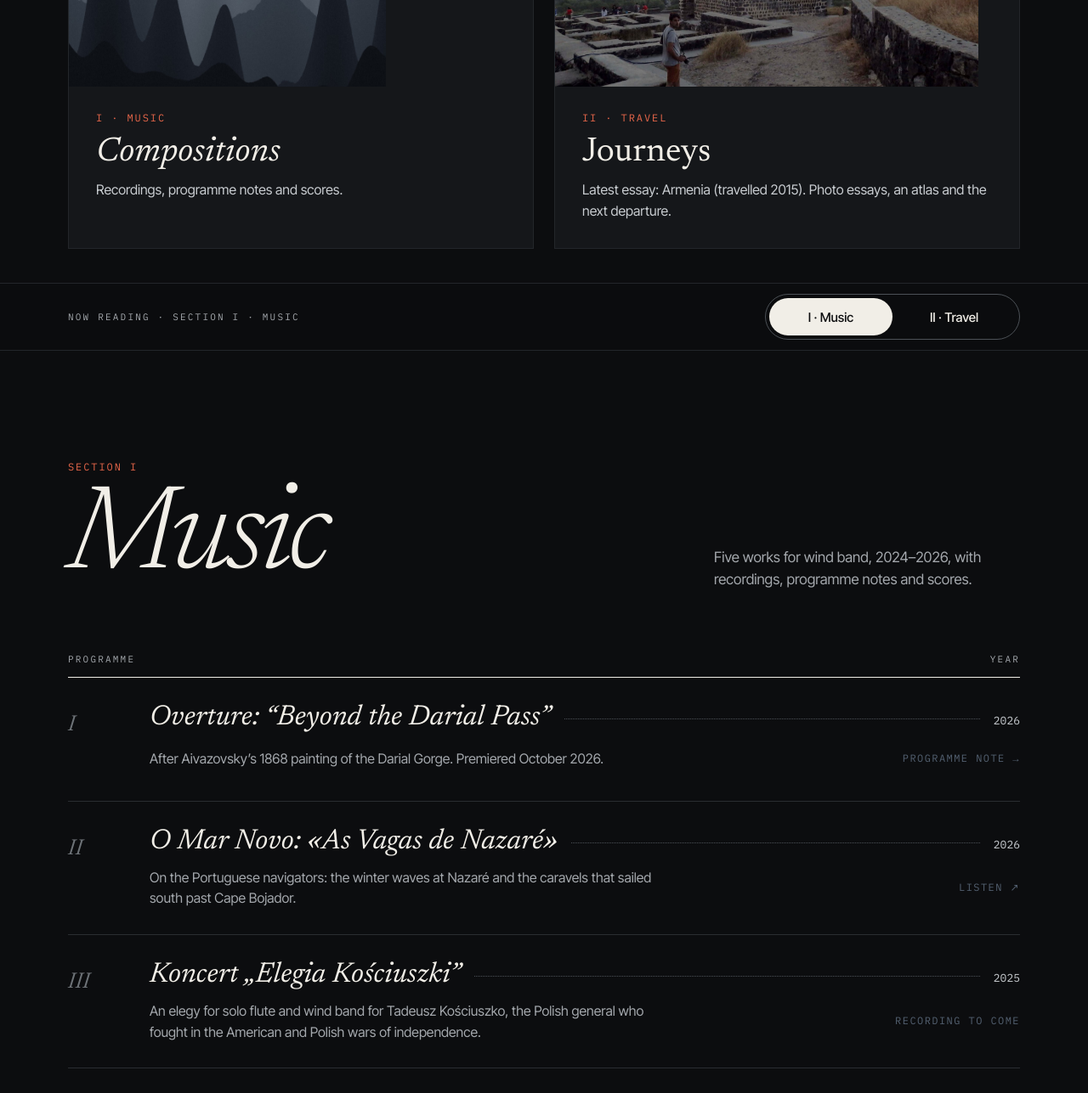
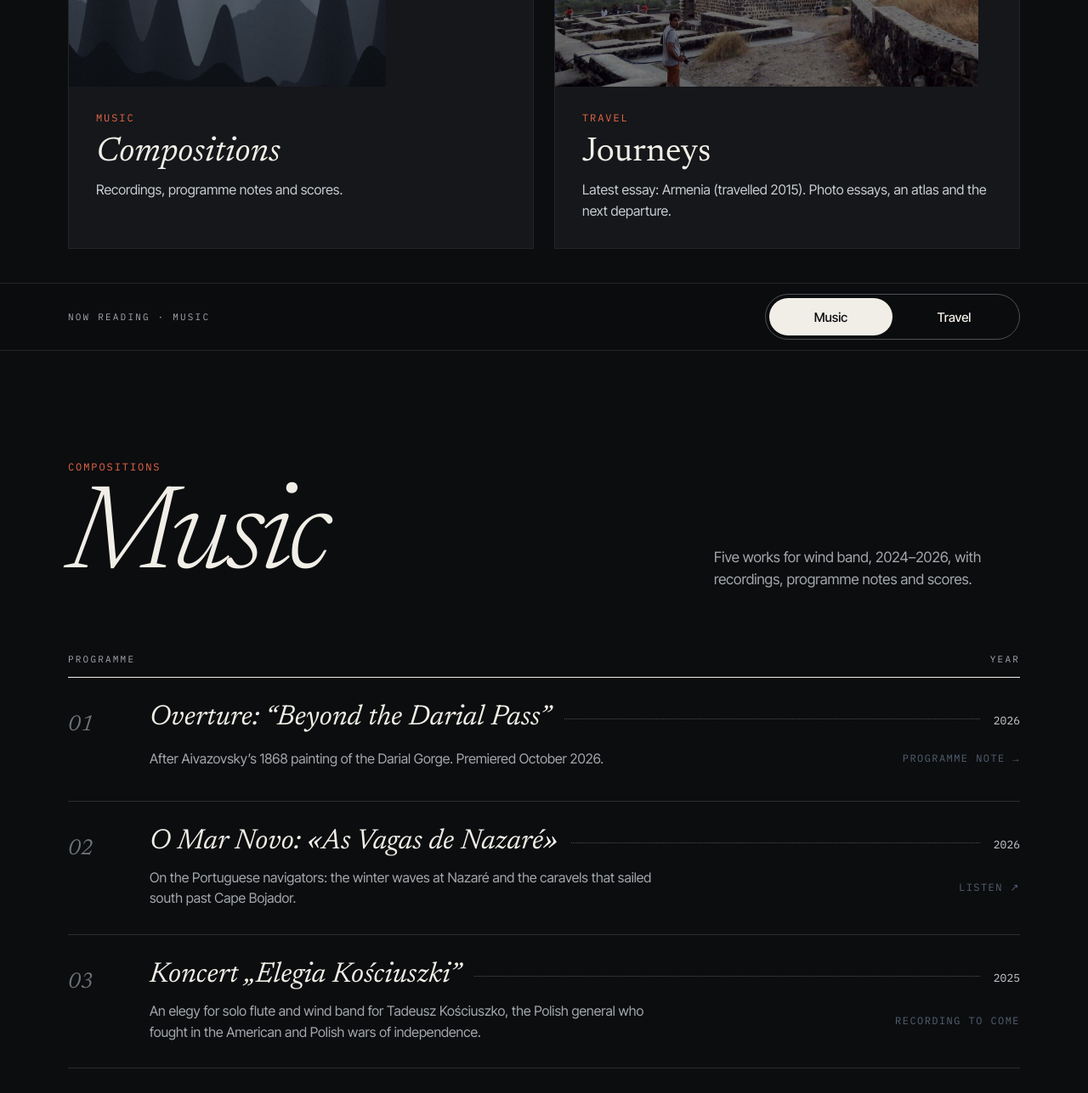
Before and after one commit to shaunjithompson/two-worlds, a plain HTML site: page index.html in a window 1280 px wide. Shown: the part 720-2007 px from the top of the page at 85% size. Drawn offline with Linux system fonts and the light colour scheme.

Commit message:
Map at the very top of Travel; drop the roman-numeral section labels
Co-Authored-By: Claude Opus 5.5 <noreply@anthropic.com>
Claude-Session: https://claude.ai/code/session_011W9MV2NAYqhQ7L2UCCCUzb

```diff
--- a/index.html
+++ b/index.html
@@ -74,7 +74,7 @@ h1 span { display: block; }
 h2.music { margin: 0; font-family: 'Newsreader', Georgia, serif; font-weight: 300; font-style: italic; font-size: clamp(72px, 11vw, 168px); line-height: .85; letter-spacing: -.04em; }
 h2.travel { margin: 0; font-weight: 600; font-size: clamp(72px, 11vw, 168px); line-height: .85; letter-spacing: -.05em; text-transform: uppercase; }
 
-/* I · music programme */
+/* music programme */
 #music .sec-top p { color: var(--mute); }
 .prog-head { margin-top: 72px; display: flex; justify-content: space-between; font-size: 11px; letter-spacing: .2em; color: var(--mute); }
 .prog-rule { margin-top: 12px; height: 1px; background: var(--paper); }
@@ -92,7 +92,7 @@ h2.travel { margin: 0; font-weight: 600; font-size: clamp(72px, 11vw, 168px); li
 .prog li:hover .ln, .prog li:focus-within .ln, .prog li.lit .ln { opacity: 1; }
 .prog .ln a { padding: 10px 0; }
 
-/* II · travel spread (paper) */
+/* travel spread (paper) */
 .paper { background: var(--paper); color: #111214; }
 .paper a:hover { color: var(--oxide); }
 #travel .sec-top p { color: #4F5350; }
@@ -148,7 +148,8 @@ h2.travel { margin: 0; font-weight: 600; font-size: clamp(72px, 11vw, 168px); li
 @media (prefers-reduced-motion: reduce) { .peek, .peek-imgs img { transition: none; } }
 
 /* travel: map first */
-.map-wrap { margin-top: 64px; }
+.map-wrap { margin-top: 64px; } .map-wrap.top { margin-top: 0; } .travel-sec { padding-top: 40px; } .travel-sec .sec-top { margin-top: 88px; }
+.travel-sec .list-head { margin-top: 72px; }
 .map { position: relative; width: 100%; height: clamp(380px, 64vh, 680px); overflow: hidden; background: #121417; border: 1px solid #23262A; touch-action: pan-y; cursor: grab; user-select: none; -webkit-user-select: none; }
 .map.dragging { cursor: grabbing; } .map.over-pin { cursor: pointer; }
 .map > canvas, .map-layer { position: absolute; inset: 0; width: 100%; height: 100%; pointer-events: none; }
@@ -163,6 +164,7 @@ h2.travel { margin: 0; font-weight: 600; font-size: clamp(72px, 11vw, 168px); li
 .pin[aria-pressed="true"] i { width: 18px; height: 18px; background: var(--oxide-light); box-shadow: 0 0 0 10px rgba(232,103,74,.25); }
 .pin-label { position: absolute; transform: translate(20px, -50%); padding: 5px 12px; border-radius: 999px; background: var(--paper); color: var(--ink); font-size: 13px; white-space: nowrap; pointer-events: none; opacity: 0; }
 .pin:focus-visible + .pin-label { opacity: 1; }
+@media (max-width: 700px) { .map { height: 380px; } }
 .map-cap { margin: 10px 0 0; font-size: 12px; color: #6B6F6C; } .map-cap a { border-bottom: 1px solid currentColor; }
 
 /* essay entry with a rolling carousel on hover */
@@ -232,64 +234,58 @@ footer .fine { margin-top: 72px; padding-top: 20px; border-top: 1px solid var(--
 <section class="wrap doors" aria-label="Two ways in">
   <button type="button" class="door rise d3" data-pick="music">
     <span class="pic"><img class="drift" src="assets/gorge.jpg" alt=""></span>
-    <span class="txt"><span class="mono k">I · Music</span><span class="h"><em>Compositions</em></span><span class="s">Recordings, programme notes and scores.</span></span>
+    <span class="txt"><span class="mono k">Music</span><span class="h"><em>Compositions</em></span><span class="s">Recordings, programme notes and scores.</span></span>
   </button>
   <button type="button" class="door rise d4" data-pick="travel">
     <span class="pic"><img class="pan" src="assets/sevan.jpg" alt=""></span>
-    <span class="txt"><span class="mono k">II · Travel</span><span class="h">Journeys</span><span class="s">Latest essay: Armenia (travelled 2015). Photo essays, an atlas and the next departure.</span></span>
+    <span class="txt"><span class="mono k">Travel</span><span class="h">Journeys</span><span class="s">Latest essay: Armenia (travelled 2015). Photo essays, an atlas and the next departure.</span></span>
   </button>
 </section>
 
 <div class="bar" id="sides">
   <div class="wrap">
-    <span class="mono now" id="now">Now reading · Section I · Music</span>
+    <span class="mono now" id="now">Now reading · Music</span>
     <div class="switch" role="group" aria-label="Choose a side">
       <span class="thumb" aria-hidden="true"></span>
-      <button type="button" data-pick="music" aria-pressed="true">I · Music</button>
-      <button type="button" data-pick="travel" aria-pressed="false">II · Travel</button>
+      <button type="button" data-pick="music" aria-pressed="true">Music</button>
+      <button type="button" data-pick="travel" aria-pressed="false">Travel</button>
     </div>
   </div>
 </div>
 
-<!-- I · MUSIC -->
+<!-- MUSIC -->
 <div data-for="music">
   <section id="music" class="fade" aria-labelledby="music-h">
     <div class="wrap sec">
       <div class="sec-top">
-        <div><span class="mono k-red" style="color:var(--oxide-light)">Section I</span><h2 id="music-h" class="music">Music</h2></div>
+        <div><span class="mono k-red" style="color:var(--oxide-light)">Compositions</span><h2 id="music-h" class="music">Music</h2></div>
         <p>Five works for wind band, 2024–2026, with recordings, programme notes and scores.</p>
       </div>
       <div class="mono prog-head"><span>Programme</span><span>Year</span></div>
       <div class="prog-rule rule-in"></div>
       <ol class="prog">
-        <li id="row-darial"><span class="n">I</span><div><div class="row1"><a class="t" href="beyond-the-darial-pass.html">Overture: “Beyond the Darial Pass”</a><span class="dots" aria-hidden="true"></span><span class="y">2026</span></div><div class="row2"><span class="ab">After Aivazovsky’s 1868 painting of the Darial Gorge. Premiered October 2026.</span><span class="mono ln"><a href="beyond-the-darial-pass.html">Programme note →</a></span></div></div></li>
-        <li id="row-marNovo"><span class="n">II</span><div><div class="row1"><a class="t" href="https://www.youtube.com/watch?v=zOkrFVbamSI" target="_blank" rel="noopener">O Mar Novo: «As Vagas de Nazaré»</a><span class="dots" aria-hidden="true"></span><span class="y">2026</span></div><div class="row2"><span class="ab">On the Portuguese navigators: the winter waves at Nazaré and the caravels that sailed south past Cape Bojador.</span><span class="mono ln"><a href="https://www.youtube.com/watch?v=zOkrFVbamSI" target="_blank" rel="noopener">Listen ↗</a></span></div></div></li>
-        <li id="row-kosciuszko"><span class="n">III</span><div><div class="row1"><span class="t">Koncert „Elegia Kościuszki”</span><span class="dots" aria-hidden="true"></span><span class="y">2025</span></div><div class="row2"><span class="ab">An elegy for solo flute and wind band for Tadeusz Kościuszko, the Polish general who fought in the American and Polish wars of independence.</span><span class="mono ln"><span>Recording to come</span></span></div></div></li>
-        <li id="row-forlop"><span class="n">IV</span><div><div class="row1"><a class="t" href="https://www.youtube.com/watch?v=5hfHdJyn6ks" target="_blank" rel="noopener">Forløp (Forløb)</a><span class="dots" aria-hidden="true"></span><span class="y">2025</span></div><div class="row2"><span class="ab">After Tidemand and Gude’s <em>Bridal Procession on the Hardangerfjord</em> (1848), which shows a wedding party crossing the fjord by boat.</span><span class="mono ln"><a href="https://www.youtube.com/watch?v=5hfHdJyn6ks" target="_blank" rel="noopener">Listen ↗</a></span></div></div></li>
-        <li id="row-gegham"><span class="n">V</span><div><div class="row1"><a class="t" href="a-la-cote-de-la-mer-de-gegham.html" lang="fr">À la côte de la mer de Gegham</a><span class="dots" aria-hidden="true"></span><span class="y">2024</span></div><div class="row2"><span class="ab">Lake Sevan, the Gegham Sea, lies about 1,900 metres up in the Armenian highlands. The piece opens with soft, free solo lines in the winds before the full band enters.</span><span class="mono ln"><a href="https://www.youtube.com/watch?v=kwXetq1aLH4" target="_blank" rel="noopener">Listen ↗</a><a href="a-la-cote-de-la-mer-de-gegham.html">Score →</a></span></div></div></li>
+        <li id="row-darial"><span class="n">01</span><div><div class="row1"><a class="t" href="beyond-the-darial-pass.html">Overture: “Beyond the Darial Pass”</a><span class="dots" aria-hidden="true"></span><span class="y">2026</span></div><div class="row2"><span class="ab">After Aivazovsky’s 1868 painting of the Darial Gorge. Premiered October 2026.</span><span class="mono ln"><a href="beyond-the-darial-pass.html">Programme note →</a></span></div></div></li>
+        <li id="row-marNovo"><span class="n">02</span><div><div class="row1"><a class="t" href="https://www.youtube.com/watch?v=zOkrFVbamSI" target="_blank" rel="noopener">O Mar Novo: «As Vagas de Nazaré»</a><span class="dots" aria-hidden="true"></span><span class="y">2026</span></div><div class="row2"><span class="ab">On the Portuguese navigators: the winter waves at Nazaré and the caravels that sailed south past Cape Bojador.</span><span class="mono ln"><a href="https://www.youtube.com/watch?v=zOkrFVbamSI" target="_blank" rel="noopener">Listen ↗</a></span></div></div></li>
+        <li id="row-kosciuszko"><span class="n">03</span><div><div class="row1"><span class="t">Koncert „Elegia Kościuszki”</span><span class="dots" aria-hidden="true"></span><span class="y">2025</span></div><div class="row2"><span class="ab">An elegy for solo flute and wind band for Tadeusz Kościuszko, the Polish general who fought in the American and Polish wars of independence.</span><span class="mono ln"><span>Recording to come</span></span></div></div></li>
+        <li id="row-forlop"><span class="n">04</span><div><div class="row1"><a class="t" href="https://www.youtube.com/watch?v=5hfHdJyn6ks" target="_blank" rel="noopener">Forløp (Forløb)</a><span class="dots" aria-hidden="true"></span><span class="y">2025</span></div><div class="row2"><span class="ab">After Tidemand and Gude’s <em>Bridal Procession on the Hardangerfjord</em> (1848), which shows a wedding party crossing the fjord by boat.</span><span class="mono ln"><a href="https://www.youtube.com/watch?v=5hfHdJyn6ks" target="_blank" rel="noopener">Listen ↗</a></span></div></div></li>
+        <li id="row-gegham"><span class="n">05</span><div><div class="row1"><a class="t" href="a-la-cote-de-la-mer-de-gegham.html" lang="fr">À la côte de la mer de Gegham</a><span class="dots" aria-hidden="true"></span><span class="y">2024</span></div><div class="row2"><span class="ab">Lake Sevan, the Gegham Sea, lies about 1,900 metres up in the Armenian highlands. The piece opens with soft, free solo lines in the winds before the full band enters.</span><span class="mono ln"><a href="https://www.youtube.com/watch?v=kwXetq1aLH4" target="_blank" rel="noopener">Listen ↗</a><a href="a-la-cote-de-la-mer-de-gegham.html">Score →</a></span></div></div></li>
       </ol>
     </div>
   </section>
   <section class="also-travel" aria-label="Travel, in brief">
     <button type="button" class="wrap also card" data-pick="travel">
       <span class="pic"><img class="zoom-img" src="assets/sevan-02.jpg" alt=""></span>
-      <span class="txt"><span class="mono k-red">Also in this issue · Section II</span><span class="big-t">Travel</span><span style="color:#4F5350">Latest essay: Armenia (travelled 2015).</span></span>
+      <span class="txt"><span class="mono k-red">Also on this site</span><span class="big-t">Travel</span><span style="color:#4F5350">Latest essay: Armenia (travelled 2015).</span></span>
       <span class="go">Turn to Travel <svg aria-hidden="true" width="14" height="14" viewBox="0 0 24 24" fill="none" stroke="currentColor" stroke-width="1.8" stroke-linecap="round" stroke-linejoin="round"><path d="M5 12h14M13 6l6 6-6 6"/></svg></span>
     </button>
   </section>
 </div>
 
-<!-- II · TRAVEL -->
+<!-- TRAVEL -->
 <div data-for="travel" hidden>
   <section id="travel" class="paper fade" aria-labelledby="travel-h">
-    <div class="wrap sec">
-      <div class="sec-top">
-        <div><span class="mono k-red">Section II</span><h2 id="travel-h" class="travel">Travel</h2></div>
-        <div class="side-note-wrap"><p>More than sixty countries so far, mostly overland. Photo essays from the road and an atlas of where I’ve been.</p>
-          <a class="upnext" href="morocco-to-the-gambia.html"><span class="mono k-red"><span class="blink"></span>Up next · [DATE]</span><span>Morocco to The Gambia →</span></a></div>
-      </div>
-
-      <div class="map-wrap" id="worlds" data-side="travel">
+    <div class="wrap sec travel-sec">
+      <div class="map-wrap top" id="worlds" data-side="travel">
         <div class="map" id="map">
           <canvas aria-hidden="true"></canvas>
           <div class="map-layer" id="map-layer">
@@ -304,6 +300,12 @@ footer .fine { margin-top: 72px; padding-top: 20px; border-top: 1px solid var(--
         </div>
         <p class="map-cap">Hover a dot for photos · click to open · drag and pinch to explore · <a href="atlas.html">Full-screen atlas →</a></p>
       </div>
+      <div class="sec-top">
+        <div><span class="mono k-red">Journeys</span><h2 id="travel-h" class="travel">Travel</h2></div>
+        <div class="side-note-wrap"><p>More than sixty countries so far, mostly overland. Photo essays from the road and an atlas of where I’ve been.</p>
+          <a class="upnext" href="morocco-to-the-gambia.html"><span class="mono k-red"><span class="blink"></span>Up next · [DATE]</span><span>Morocco to The Gambia →</span></a></div>
+      </div>
+
 
       <div class="list-head"><h3>Essays</h3><span class="mono">Newest first</span></div>
       <article class="essay card" id="essay-armenia">
@@ -326,7 +328,7 @@ footer .fine { margin-top: 72px; padding-top: 20px; border-top: 1px solid var(--
   <section class="also-music" aria-label="Music, in brief">
     <button type="button" class="wrap also card" data-pick="music">
       <span class="pic"><img class="zoom-img" src="assets/gorge.jpg" alt=""></span>
-      <span class="txt"><span class="mono" style="color:var(--oxide-light)">Also in this issue · Section I</span><span class="big-m">Music</span><span style="color:var(--mute)">Five works, 2024–2026. Latest: Overture “Beyond the Darial Pass”, premiered October 2026.</span></span>
+      <span class="txt"><span class="mono" style="color:var(--oxide-light)">Also on this site</span><span class="big-m">Music</span><span style="color:var(--mute)">Five works, 2024–2026. Latest: Overture “Beyond the Darial Pass”, premiered October 2026.</span></span>
       <span class="go">Turn to Music <svg aria-hidden="true" width="14" height="14" viewBox="0 0 24 24" fill="none" stroke="currentColor" stroke-width="1.8" stroke-linecap="round" stroke-linejoin="round"><path d="M5 12h14M13 6l6 6-6 6"/></svg></span>
     </button>
   </section>
@@ -352,7 +354,7 @@ footer .fine { margin-top: 72px; padding-top: 20px; border-top: 1px solid var(--
 <script>
 {
   const body = document.body, now = document.getElementById('now'), bar = document.getElementById('sides');
-  const label = { music: 'Now reading · Section I · Music', travel: 'Now reading · Section II · Travel' };
+  const label = { music: 'Now reading · Music', travel: 'Now reading · Travel' };
   function pick(side, scroll) {
     body.dataset.side = side;
     document.querySelectorAll('[data-for]').forEach(el => {
```
Also changed, not shown: atlas.html (+1 -1 lines).
